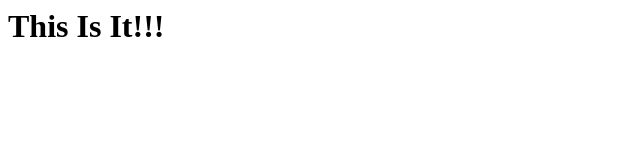
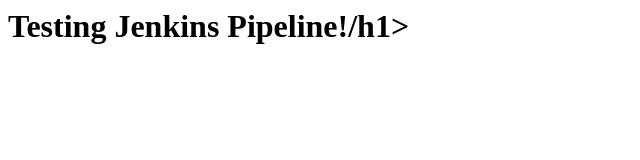
Before and after one commit to tomiollila/caas3test1, a plain HTML site: page index.html in a window 1280 px wide. Shown: the whole page, without its empty margins (0-640 px from the left). Drawn offline with Linux system fonts and the light colour scheme.

Commit message:
Update index.html

```diff
--- a/index.html
+++ b/index.html
@@ -1 +1 @@
-<html><body><h1>This Is It!!!</h1></body></html>
+<html><body><h1>Testing Jenkins Pipeline!/h1></body></html>
```
